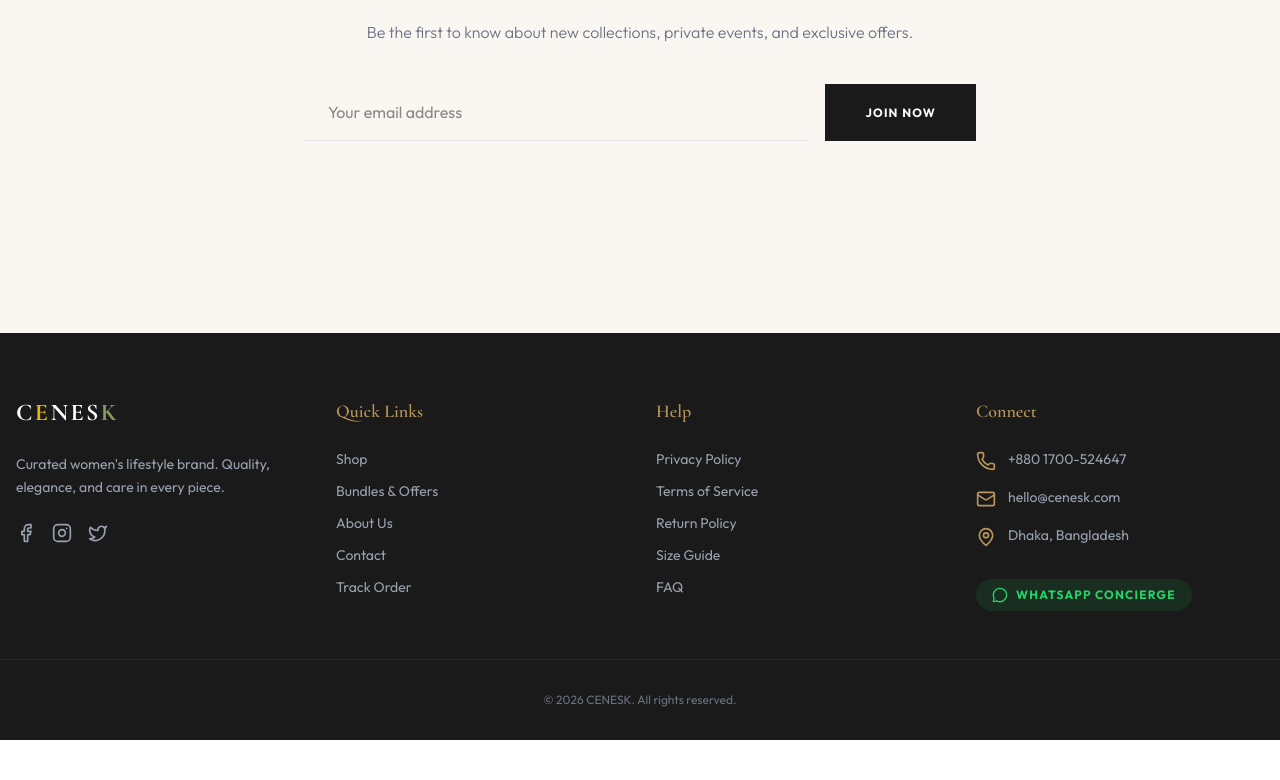
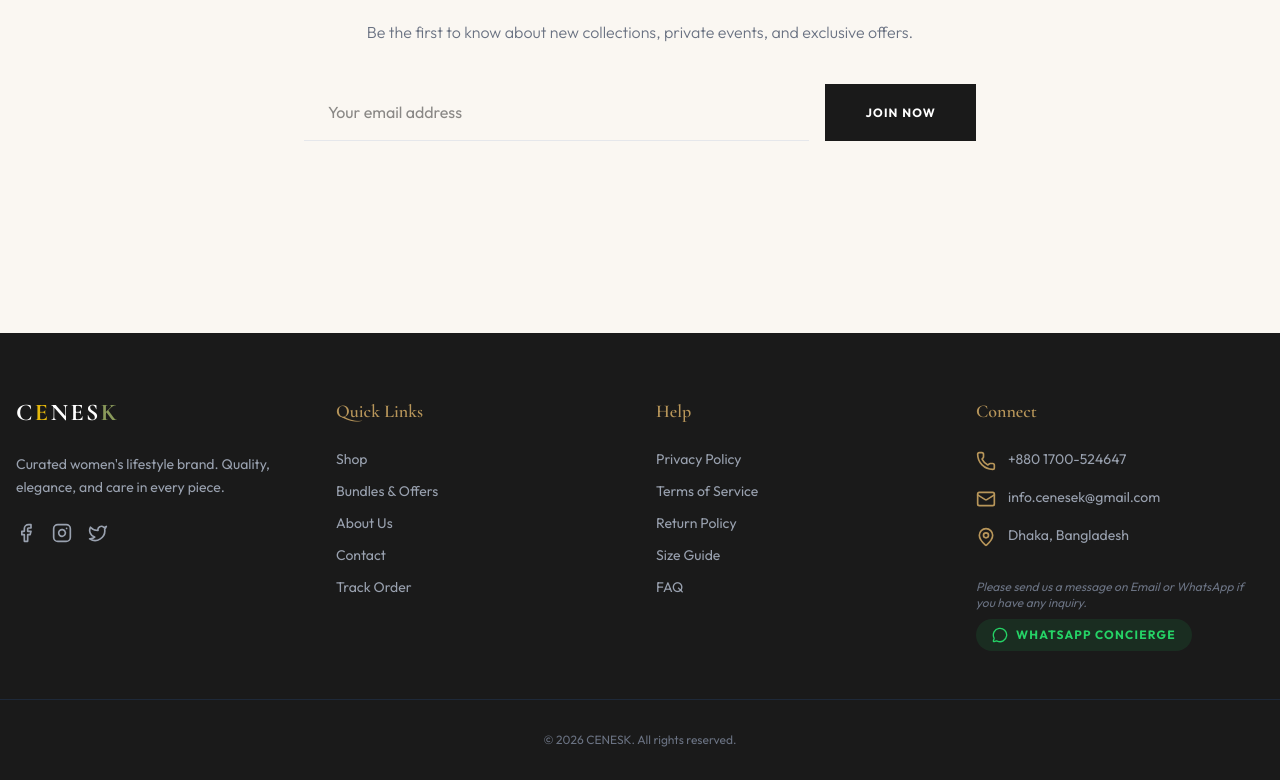
Before and after one commit to botassistorg-crypto/CENESK, a React (Vite) app: page / in a window 1280 px wide. Shown: the part 5313-6093 px from the top of the page. Before the commit the page ends 6053 px from the top, so only its background shows below. Built offline with nearby package versions, Linux system fonts and the light colour scheme.

Commit message:
Update contact information in Footer component
Updated contact email and added inquiry message.

```diff
--- a/src/components/layout/Footer.tsx
+++ b/src/components/layout/Footer.tsx
@@ -57,13 +57,16 @@ export default function Footer() {
             </li>
             <li className="flex items-start gap-3">
               <Mail className="w-5 h-5 text-[#B8965A] mt-0.5" />
-              <span>hello@cenesk.com</span>
+              <span>info.cenesek@gmail.com</span>
             </li>
             <li className="flex items-start gap-3">
               <MapPin className="w-5 h-5 text-[#B8965A] mt-0.5" />
               <span>Dhaka, Bangladesh</span>
             </li>
             <li className="pt-4">
+              <p className="text-xs text-gray-500 mb-2 italic">
+                Please send us a message on Email or WhatsApp if you have any inquiry.
+              </p>
               <a
                 href="https://wa.me/8801700524647"
                 target="_blank"
```
